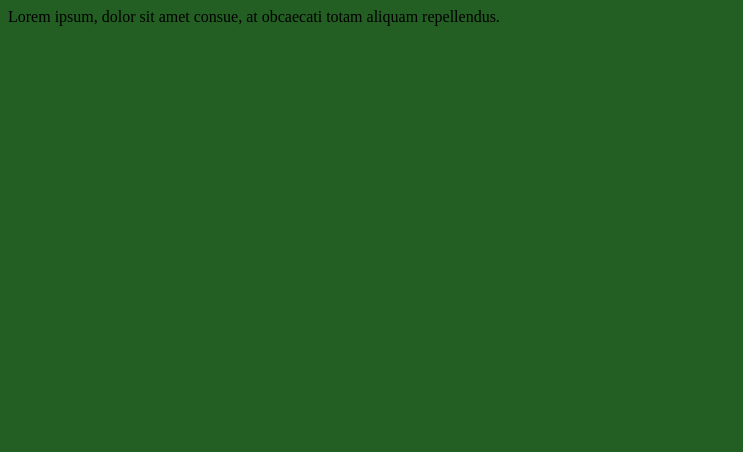
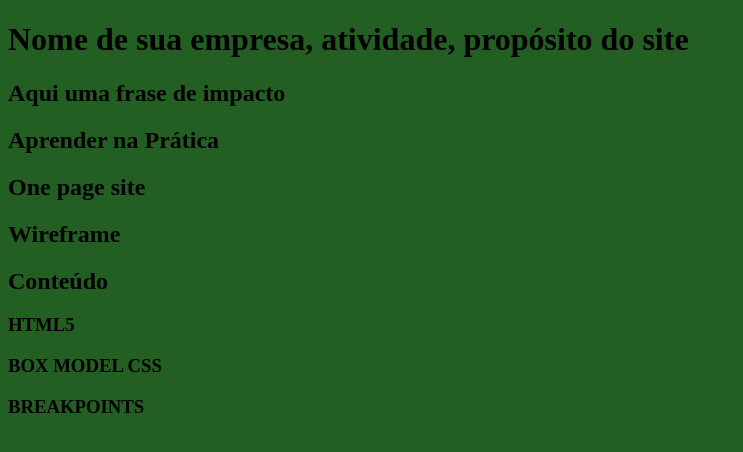
Before and after one commit to ivam1973/html5_css3, a plain HTML site: page index.html in a window 1280 px wide. Shown: the whole page, without its empty margins (0-743 px from the left). Drawn offline with Linux system fonts and the light colour scheme.

Commit message:
adicionado todas tags h...

```diff
--- a/index.html
+++ b/index.html
@@ -11,6 +11,45 @@
 
 </head>
 <body>
-    Lorem ipsum, dolor sit amet consue, at obcaecati totam aliquam repellendus.
+
+    <header><!-- Início do Cabeçalho -->
+
+    </header><!-- Fim do Cabeçalho -->
+
+
+    <main><!-- Início do Destaque (conteúdo principal) -->
+        <h1>Nome de sua  empresa, atividade, propósito do site</h1>
+        <h2>Aqui uma frase de impacto</h2>
+    </main><!-- Fim do Destaque - (conteúdo principal) -->
+
+    <!-- Início do Grupo de Contéudo (pode ter várias sections) -->
+
+    <section><!-- Início Sobre Aprender na Prática -->
+        <h2>Aprender na Prática</h2>
+
+    </section><!-- Fim Sobre Aprender na Prática -->
+
+    <section><!-- Início One page site -->
+        <h2>One page site</h2>
+
+    </section><!-- Fim One Page -->
+
+    <section><!-- Início Wireframe -->
+        <h2>Wireframe</h2>
+
+    </section><!-- Fim Wireframe -->
+
+    <section><!-- Início Conteúdo com 3 Box -->
+        <h2>Conteúdo</h2>
+        <h3>HTML5</h3>
+        <h3>BOX MODEL CSS</h3>
+        <h3>BREAKPOINTS</h3>
+
+    </section><!-- Fim Conteúdo com 3 Box -->
+
+
+    <footer><!-- Início Rodapé -->
+
+    </footer><!-- Fim Rodapé -->
 </body>
 </html>
```
